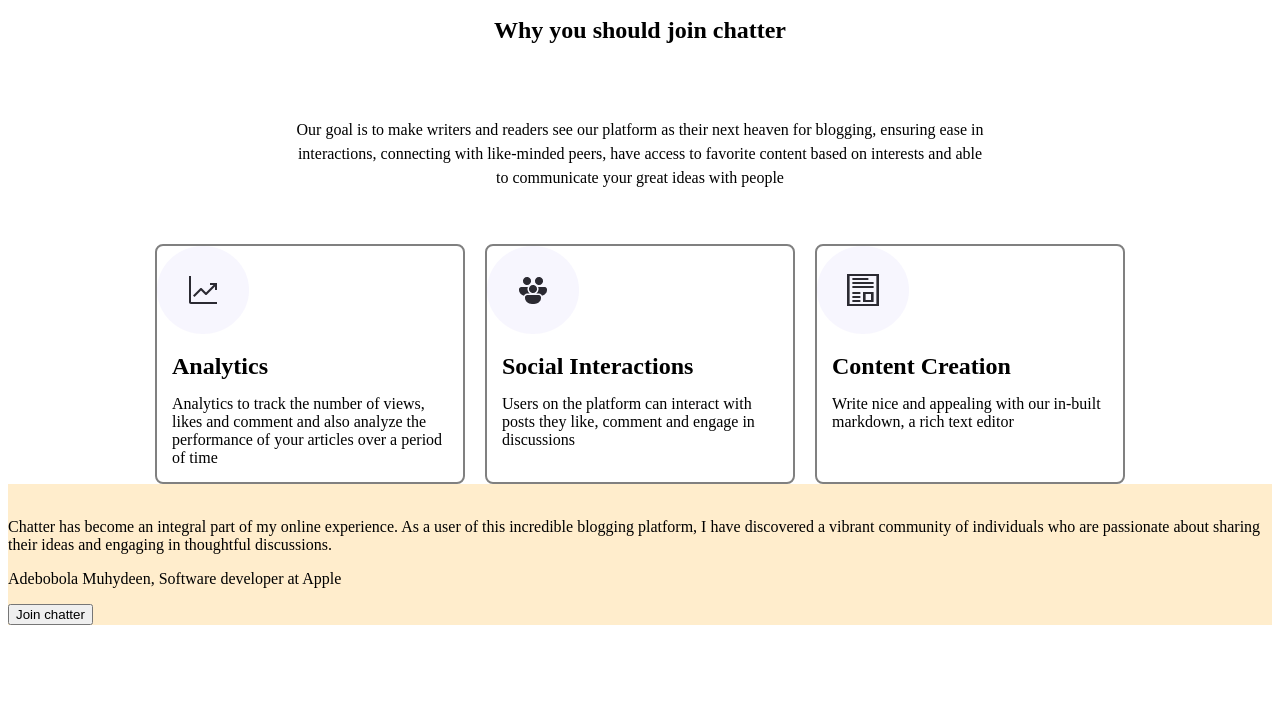
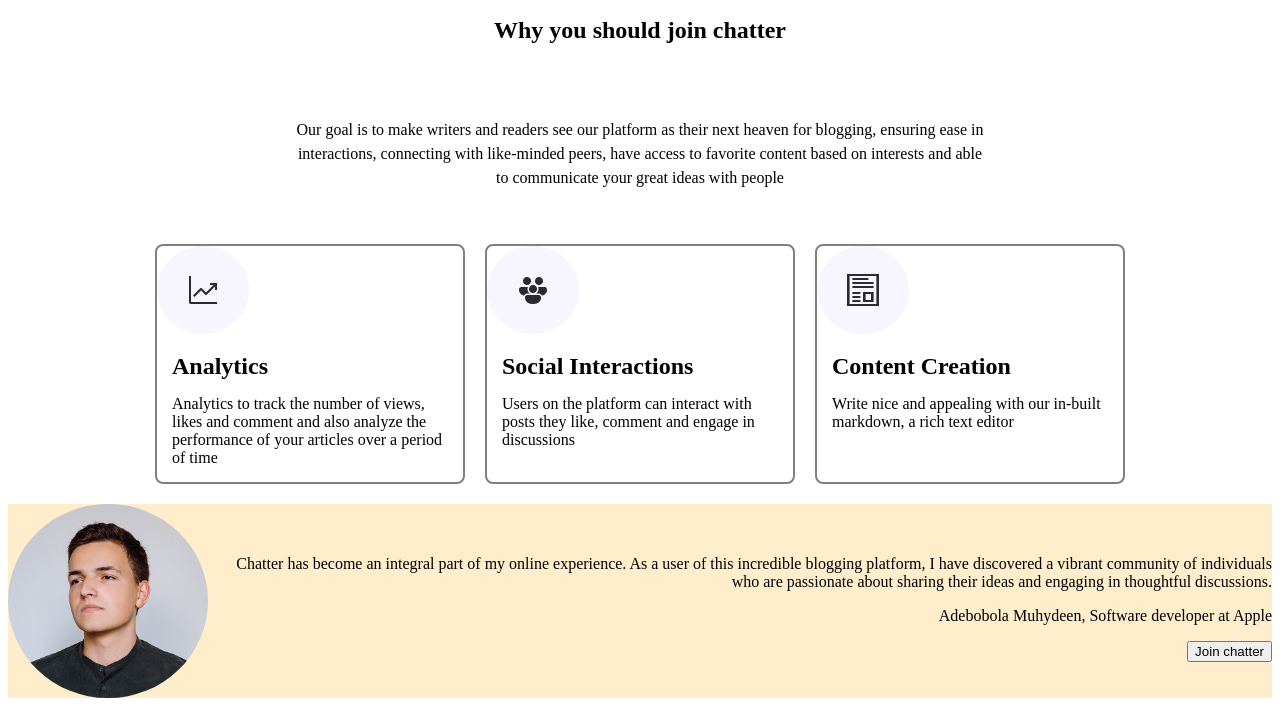
Before and after one commit to joelyakubu269/AltschoolExamProject, a plain HTML site: page index.html in a window 1280 px wide. Shown: the part 811-1517 px from the top of the page. Before the commit the page ends 1444 px from the top, so only its background shows below. Drawn offline with Linux system fonts and the light colour scheme.

Commit message:
doing the altschool exam project

```diff
--- a/index.css
+++ b/index.css
@@ -145,7 +145,20 @@
     }
     .three{
         max-width: 1440px;
-        max-height:492 ;
+        max-height:692 ;
         top: 2121px;
         background-color: #ffedcc;
+        display: flex;
+        align-items: center;
+        text-align: end;
+        margin-top: 20px;
+
+        & img{
+            max-width:200px;
+            max-height: 200px;
+            top: 112px;
+            left: 53px;
+            border-radius: 50%;
+        }
+
     }
--- a/index.html
+++ b/index.html
@@ -75,7 +75,7 @@ text editor</p>
 </div>
 </section>
 <aside class="three">
-<img src="" alt="">
+<img src="three.png" alt="picture of a guy">
 <div class="items">
     <p>Chatter has become an integral part of my online experience. As a user of this incredible blogging platform, I
 have discovered a vibrant community of individuals who are passionate about sharing their ideas and engaging
```
Also changed, not shown: three.png (added).
